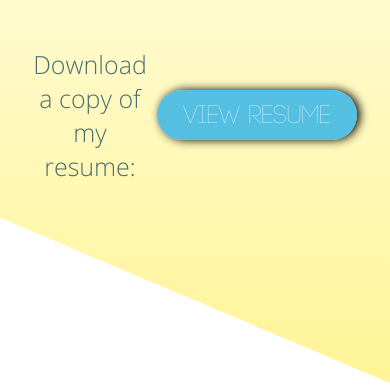
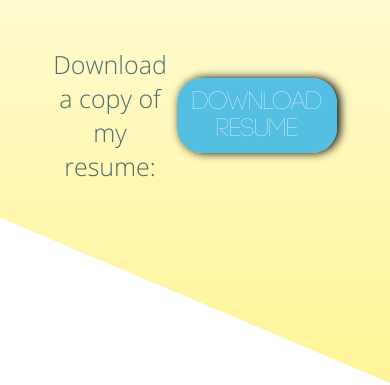
Before and after one commit to joelyou20/Portfolio, a website: page index.html in a window 390 px wide. Shown: the part 1269-1654 px from the top of the page. Drawn offline with nearby package versions, Linux system fonts and the light colour scheme; files whose address does not match are found by name.

Commit message:
fix: change view back to download

```diff
--- a/index.html
+++ b/index.html
@@ -54,7 +54,7 @@
           <div id="resume-btn-container">
             <p>Download a copy of my resume:</p>
             <a href="./Joel_Cribby_Resume_2020.pdf" download>
-              <div class="resume-btn"><p>View Resume</p></div>
+              <div class="resume-btn"><p>Download Resume</p></div>
             </a>
           </div>
         </div>
--- a/style.scss
+++ b/style.scss
@@ -232,7 +232,7 @@ p {
   padding: 10px;
   margin: 0 0 50px 0;
   height: 50px;
-  width: 200px;
+  width: 175px;
   justify-content: center;
   align-items: center;
   transition: 0.2s ease-in-out;
@@ -407,6 +407,11 @@ p {
     }
     .resume-btn {
       @extend .button2;
+      @media screen and (max-width: 1024px) {
+        height: 75px;
+        width: 160px;
+      }
+      width: 300px;
       display: flex;
       margin: 50px 50px 50px 5px;
       padding: 10px;
```
Also changed, not shown: css/style.css.
